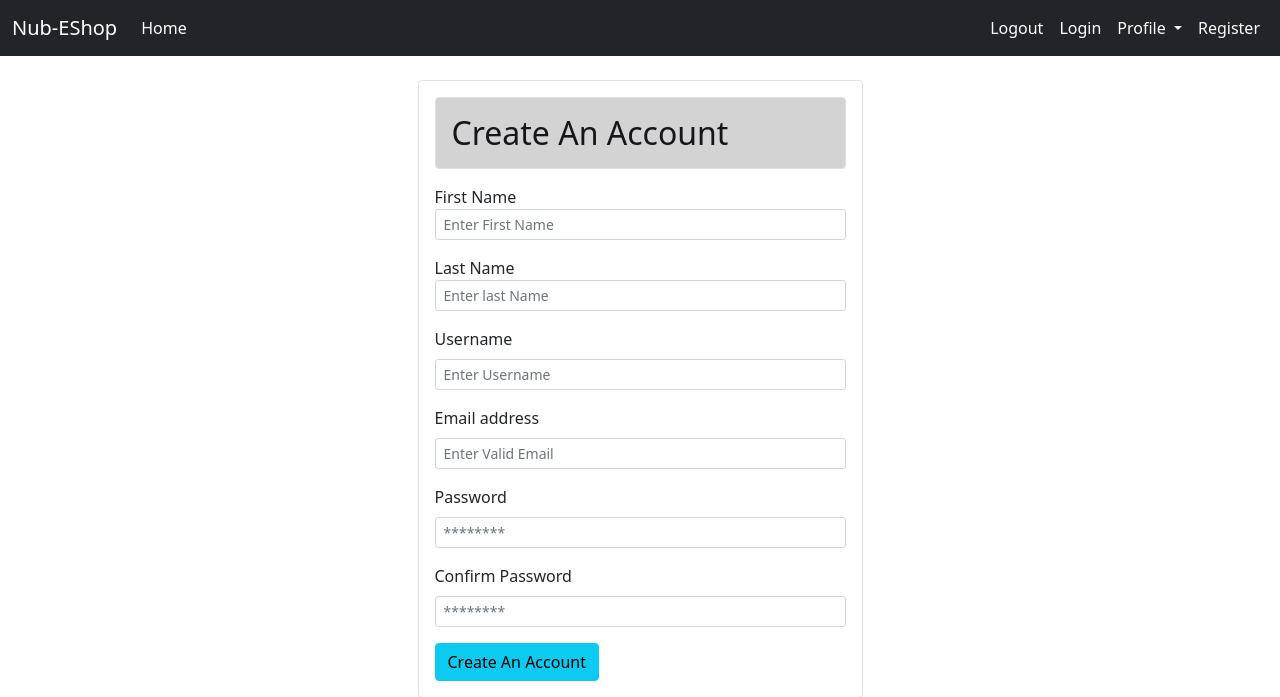
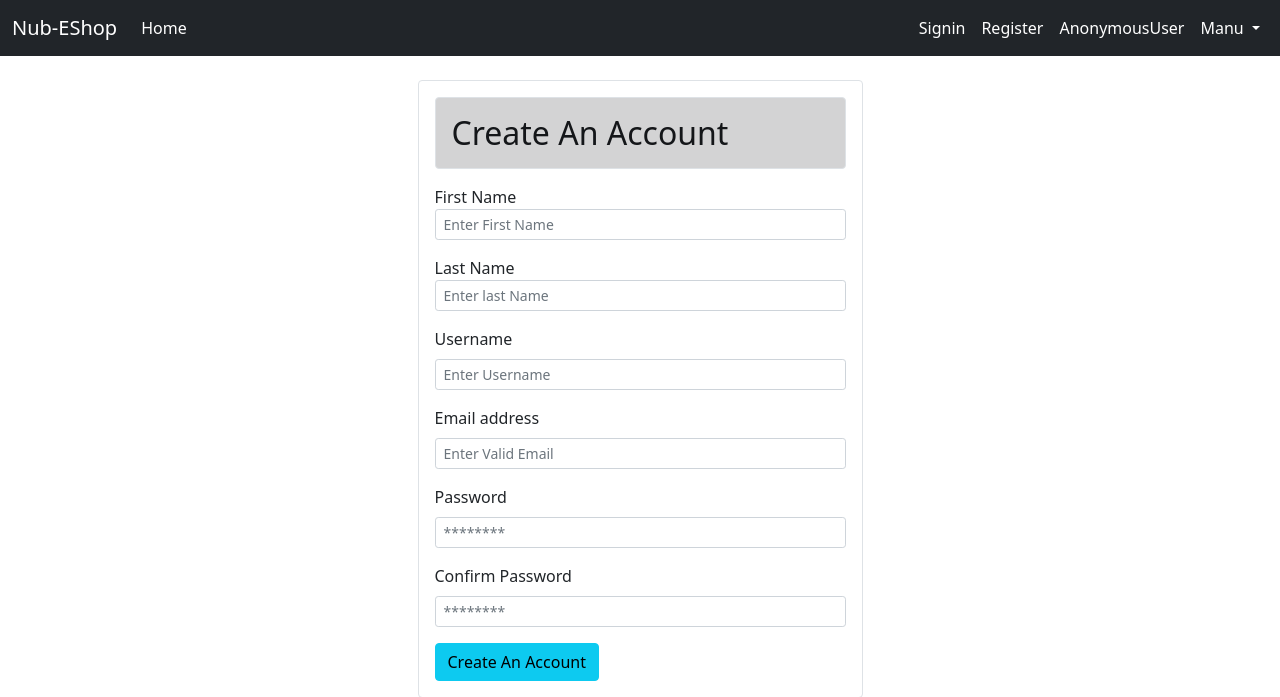
Before and after one commit to zahidhasanmilu/project, a Django app: page /author/signup/ in a window 1280 px wide. Shown: the top 697 px of the page. Run offline with Django 4.2, Linux system fonts and the light colour scheme.

Commit message:
create user authenticated request

```diff
--- a/templates/base/base.html
+++ b/templates/base/base.html
@@ -27,16 +27,30 @@
           </ul>
 
           <!--Right Nav-->
+
+
+
+
           <ul class="navbar-nav  mb-2 mb-lg-0">
+            {% if request.user.is_authenticated %}
             <li class="nav-item">
-              <a class="nav-link active" aria-current="page" href="{% url 'logout' %}">Logout</a>
+              <a class="nav-link active" aria-current="page" href="{% url 'signout' %}">Signout</a>
             </li>
+          {% else %}
             <li class="nav-item">
-              <a class="nav-link active" href="{% url 'login' %}">Login</a>
+              <a class="nav-link active" href="{% url 'signin' %}">Signin</a>
             </li>
+            <li class="nav-item ">
+              <a class="nav-link active" href="{% url 'signup' %}">Register</a>
+            </li>
+            {% endif %}
+            <li class="nav-item ">
+              <a class="nav-link active" href="#">{{user}}</a>
+            </li>
+
             <li class="nav-item dropdown">
               <a class="nav-link dropdown-toggle active" href="#" id="navbarDropdown" role="button" data-bs-toggle="dropdown" aria-expanded="false">
-                Profile
+              Manu
               </a>
               <ul class="dropdown-menu active" aria-labelledby="navbarDropdown">
                 <li><a class="dropdown-item" href="#">Action</a></li>
@@ -45,9 +59,7 @@
                 <li><a class="dropdown-item" href="#">Something else here</a></li>
               </ul>
             </li>
-            <li class="nav-item ">
-                <a class="nav-link active" href="{% url 'signup' %}">Register</a>
-              </li>
+
           </ul>
 
         </div>
```
